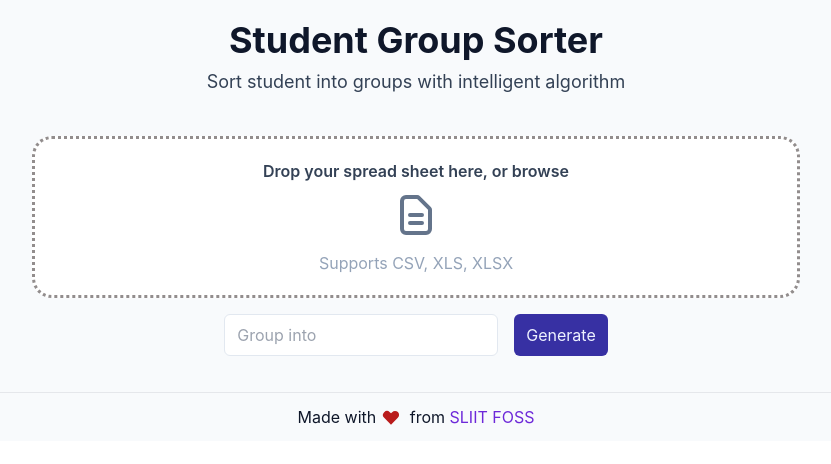
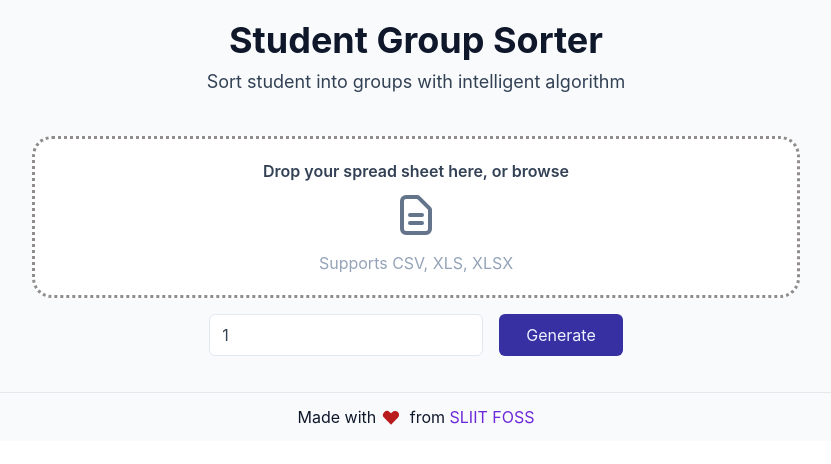
Before and after one commit to sliit-foss/student-sorter-fn, a Next.js app: page / in a window 1280 px wide. Shown: the top 464 px of the page, without its empty margins (224-1055 px from the left). Built offline with nearby package versions, Linux system fonts and the light colour scheme.

Commit message:
Input validation added

```diff
--- a/components/common/Input.tsx
+++ b/components/common/Input.tsx
@@ -1,16 +1,22 @@
 interface InputProps {
     type: 'text' | 'file' | 'number',
-    value?: string,
+    value?: string | number,
     id?: string,
     placeHolder?: string,
     width?: string,
     padding?: string,
+    min?: number,
+    max?: number,
+    onChange?(e: { target: { id: any; value: any } }): void
 }
 
 const Input = ({
     type,
     value,
     id,
+    onChange,
+    min,
+    max,
     placeHolder,
     width,
     padding,
@@ -19,6 +25,9 @@ const Input = ({
         <input
             type={type}
             value={value}
+            min={min}
+            max={max}
+            onChange={onChange}
             className={`${padding} ${width} text-slate-700 border border-slate-200 outline-indigo-400 rounded-md`}
             id={id}
             placeholder={placeHolder}
--- a/components/drag-and-drop-section/DragAndDropSection.tsx
+++ b/components/drag-and-drop-section/DragAndDropSection.tsx
@@ -5,6 +5,7 @@ import Image from "next/image";
 import { Button, Input } from "..";
 
 const DragAndDropSection = () => {
+  const acceptedFileTypes = ["xlsx", "xls", "csv"];
   const [studentFileDisplayName, setStudentFileDisplayName] = useState<
     string | null
   >(null);
@@ -12,7 +13,7 @@ const DragAndDropSection = () => {
     <DocumentTextIcon className="h-12 mb-3 text-slate-500" />
   );
   const [fileTypeAlert, setFileTypeAlert] = useState(false);
-  const acceptedFileTypes = ["xlsx", "xls", "csv"];
+  const [numGroups, setNumGroups] = useState(1);
 
   const uploadFile = (e: {
     target: { value: React.SetStateAction<string> };
@@ -31,9 +32,15 @@ const DragAndDropSection = () => {
   const drag = () => {
     setDropAreaIcon(<CloudUploadIcon className="h-12 mb-3 text-slate-500" />);
   };
+
   const leave = () => {
     setDropAreaIcon(<DocumentTextIcon className="h-12 mb-3 text-slate-500" />);
   };
+
+  const splitIntoGroups = () => {
+    // Grouping logic here
+
+  }
 
   return (
     <>
@@ -68,9 +75,9 @@ const DragAndDropSection = () => {
       ) : null}
       <div className="my-4 w-1/3 gap-4 flex flex-row justify-center">
         {/* Drop Down */}
-        <Input type="number" placeHolder="Group into" padding="px-3 py-2" />
+        <Input type="number" value={numGroups} onChange={(e) => setNumGroups(e.target.value)} min={1} placeHolder="Group into" padding="px-3 py-2" />
         {/* Generate Button */}
-        <Button value="Generate" padding="px-3 py-2" />
+        <Button onClick={splitIntoGroups} value="Generate" width="w-1/3" padding="px-3 py-2" />
       </div>
     </>
   );
```
